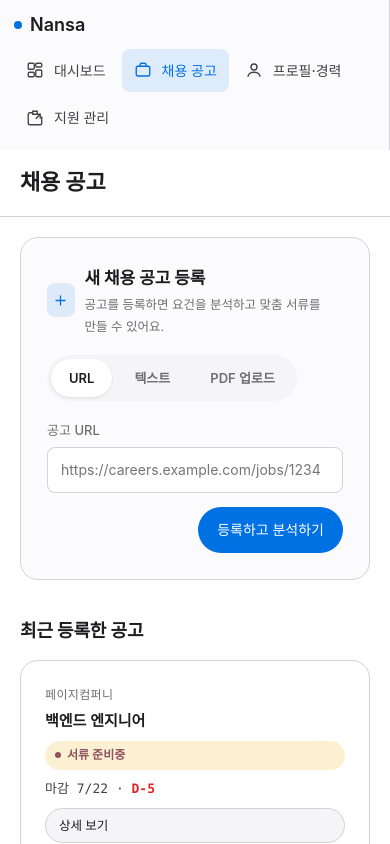
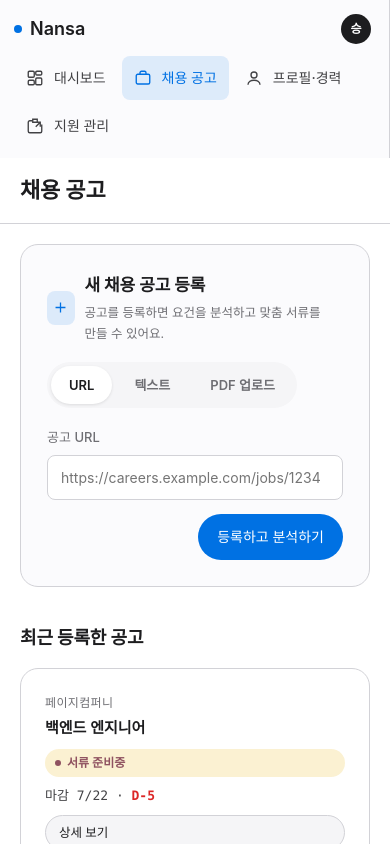
Before and after one commit to St-nomadic/Nansa, a React (Vite) app in the folder react-prototype/: page /jobs in a window 390 px wide. Shown: the top 844 px of the page. Built offline with nearby package versions, Linux system fonts and the light colour scheme; a web font is replaced by a local one.

Commit message:
fix(mobile): user-mini 특이도 + 로고와 같은 줄 정렬 (재적용)
- .user-mini 기본 display:none 이 미디어쿼리보다 뒤에 선언돼 덮어쓰던 문제를 .sidebar .user-mini 로 해결
- order 로 브랜드-아바타를 첫 줄, 메뉴를 둘째 줄에 배치

```diff
--- a/react-prototype/src/styles/shell.css
+++ b/react-prototype/src/styles/shell.css
@@ -39,7 +39,9 @@
   .sidebar nav a { white-space: nowrap; }
   /* hover 플라이아웃은 터치에서 못 여니 데스크톱에서만 사용 */
   .sidebar .user-card { display: none; }
-  .user-mini { display: flex; }
+  .sidebar .brand { order: 0; }
+  .sidebar .user-mini { display: flex; order: 1; }
+  .sidebar nav { order: 2; }
 }
 
 .toast { position: fixed; bottom: 24px; left: 50%; transform: translateX(-50%) translateY(20px); background: var(--fg); color: var(--bg); padding: 12px 20px; border-radius: var(--radius-pill); font-size: 13px; opacity: 0; pointer-events: none; transition: all var(--motion-base) var(--ease-standard); z-index: 60; }
```
